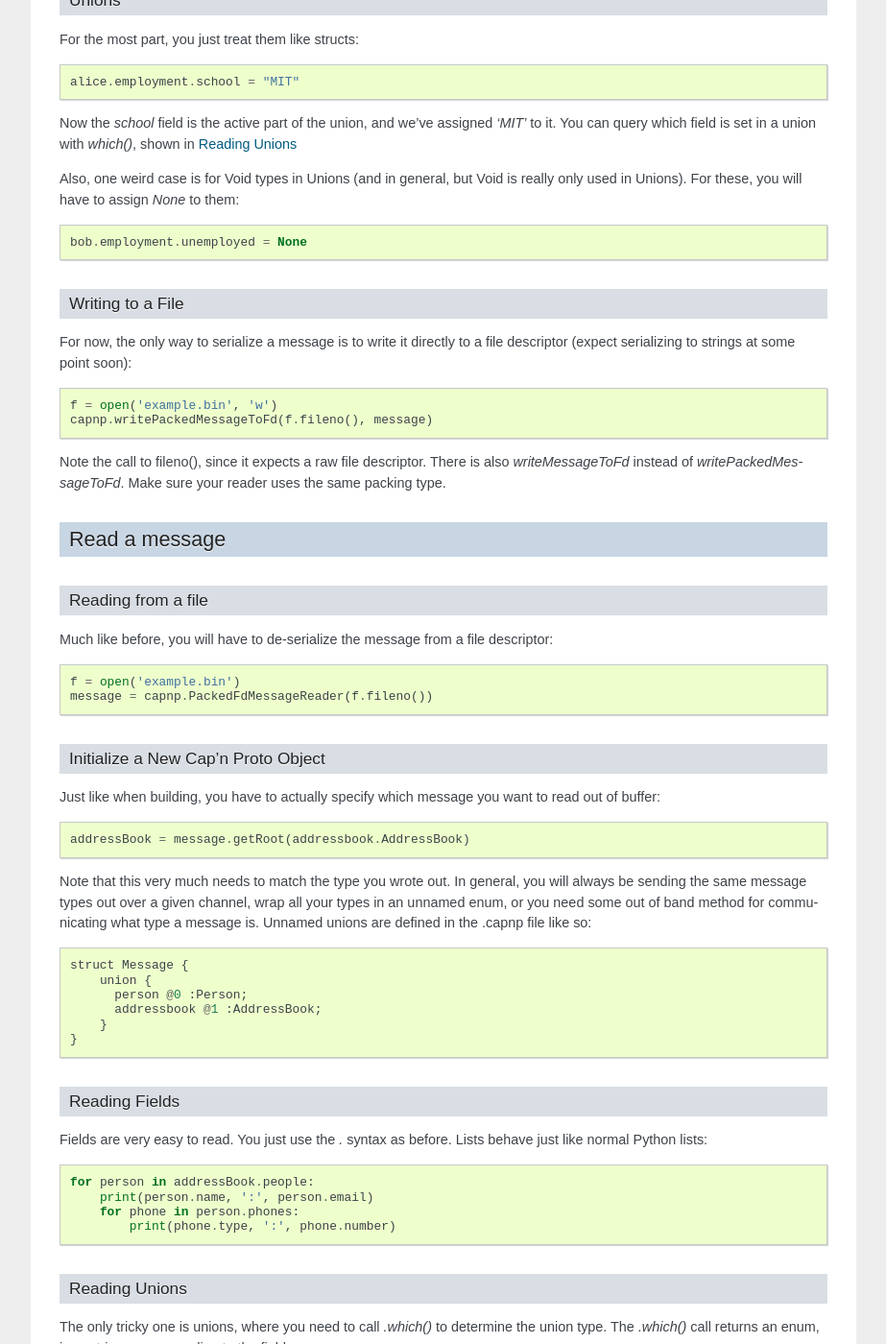
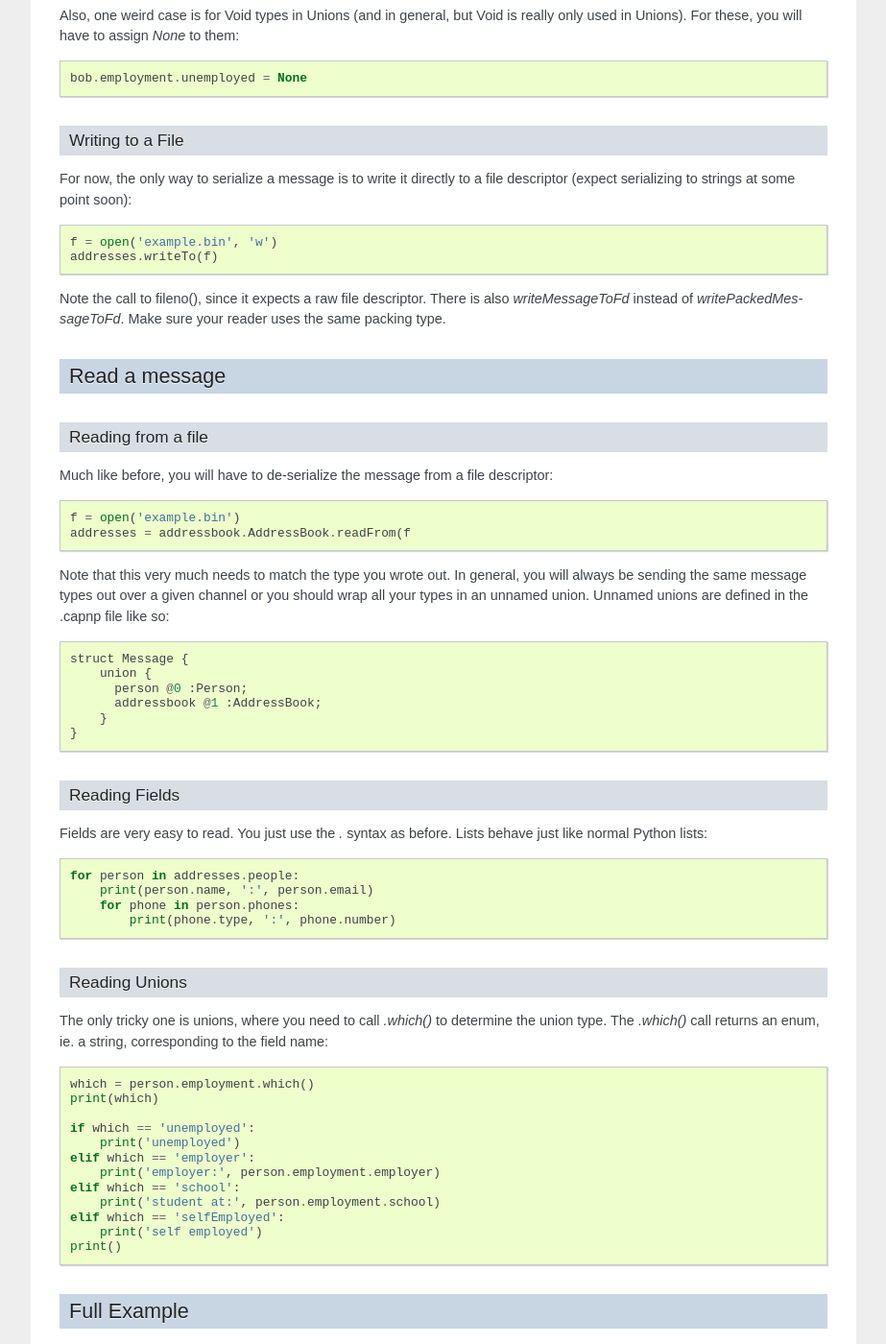
Before and after one commit to capnproto/pycapnp, a Sphinx documentation site: the page built from docs/quickstart.rst, in a window 1280 px wide and 1400 px high, scrolled down 2856 px. Shown: the whole window at 96% size, without its empty margins (198-1121 px from the left). Built offline with Sphinx 7.4.7, drawn with Linux system fonts in a browser that asks for light colours; the version number could not be read and is left out; some of the changed text lies outside the part shown.

Commit message:
Update preferred method for reading/writing messages from files

```diff
--- a/docs/quickstart.rst
+++ b/docs/quickstart.rst
@@ -22,7 +22,7 @@ Note that we assign the loaded module to a variable, named `addressbook`. We'll
 
 You can also provide an absolute path to the Cap'n Proto schema you wish to load. Otherwise, it will only look in the current working directory.
 
-For future reference, here is the Cap'n Proto schema. Also available in the github repository under examples/addressbook.capnp::
+For future reference, here is the Cap'n Proto schema. Also available in the github repository under `examples/addressbook.capnp <https://github.com/jparyani/pycapnp/tree/master/examples>`_::
 
     # addressbook.capnp
     0x934efea7f017fff0;
@@ -70,19 +70,12 @@ Const values show up just as you'd expect under the loaded schema. For example::
 Build a message
 ------------------
 
-Message Builder
-~~~~~~~~~~~~~~~~~~~
-
-First you need to allocate a MessageBuilder for your message to go in. There is only 1 message allocator available at the moment (Malloc), although there may be more varied kinds in the future::
-
-    message = capnp.MallocMessageBuilder()
-
 Initialize a New Cap'n Proto Object
 ~~~~~~~~~~~~~~~~~~~~~~~~~~~~~~~~~~~
 
 Now that you have a message buffer, you need to allocate an actual object that is from your schema. In this case, we will allocate an `AddressBook`::
 
-    addressBook = message.initRoot(addressbook.AddressBook)
+    addresses = addressbook.AddressBook.newMessage()
 
 Notice that we used `addressbook` from the previous section: `Load a Cap'n Proto Schema`_.
 
@@ -153,7 +146,7 @@ Writing to a File
 For now, the only way to serialize a message is to write it directly to a file descriptor (expect serializing to strings at some point soon)::
 
     f = open('example.bin', 'w')
-    capnp.writePackedMessageToFd(f.fileno(), message)
+    addresses.writeTo(f)
 
 Note the call to fileno(), since it expects a raw file descriptor. There is also `writeMessageToFd` instead of `writePackedMessageToFd`. Make sure your reader uses the same packing type.
 
@@ -166,16 +159,9 @@ Reading from a file
 Much like before, you will have to de-serialize the message from a file descriptor::
 
     f = open('example.bin')
-    message = capnp.PackedFdMessageReader(f.fileno())
+    addresses = addressbook.AddressBook.readFrom(f
 
-Initialize a New Cap'n Proto Object
-~~~~~~~~~~~~~~~~~~~~~~~~~~~~~~~~~~~~
-
-Just like when building, you have to actually specify which message you want to read out of buffer::
-
-    addressBook = message.getRoot(addressbook.AddressBook)
-
-Note that this very much needs to match the type you wrote out. In general, you will always be sending the same message types out over a given channel, wrap all your types in an unnamed enum, or you need some out of band method for communicating what type a message is. Unnamed unions are defined in the .capnp file like so::
+Note that this very much needs to match the type you wrote out. In general, you will always be sending the same message types out over a given channel or you should wrap all your types in an unnamed union. Unnamed unions are defined in the .capnp file like so::
 
     struct Message {
         union {
@@ -189,7 +175,7 @@ Reading Fields
 
 Fields are very easy to read. You just use the `.` syntax as before. Lists behave just like normal Python lists::
 
-    for person in addressBook.people:
+    for person in addresses.people:
         print(person.name, ':', person.email)
         for phone in person.phones:
             print(phone.type, ':', phone.number)
@@ -224,10 +210,9 @@ Here is a full example reproduced from `examples/example.py <https://github.com/
     this_dir = os.path.dirname(__file__)
     addressbook = capnp.load(os.path.join(this_dir, 'addressbook.capnp'))
 
-    def writeAddressBook(fd):
-        message = capnp.MallocMessageBuilder()
-        addressBook = message.initRoot(addressbook.AddressBook)
-        people = addressBook.init('people', 2)
+    def writeAddressBook(file):
+        addresses = addressbook.AddressBook.newMessage()
+        people = addresses.init('people', 2)
 
         alice = people[0]
         alice.id = 123
@@ -249,14 +234,13 @@ Here is a full example reproduced from `examples/example.py <https://github.com/
         bobPhones[1].type = 'work'
         bob.employment.unemployed = None
 
-        capnp.writePackedMessageToFd(fd, message)
+        addresses.writeTo(file)
 
 
-    def printAddressBook(fd):
-        message = capnp.PackedFdMessageReader(f.fileno())
-        addressBook = message.getRoot(addressbook.AddressBook)
+    def printAddressBook(file):
+        addresses = addressbook.AddressBook.readFrom(file)
 
-        for person in addressBook.people:
+        for person in addresses.people:
             print(person.name, ':', person.email)
             for phone in person.phones:
                 print(phone.type, ':', phone.number)
@@ -277,7 +261,7 @@ Here is a full example reproduced from `examples/example.py <https://github.com/
 
     if __name__ == '__main__':
         f = open('example', 'w')
-        writeAddressBook(f.fileno())
+        writeAddressBook(f)
 
         f = open('example', 'r')
-        printAddressBook(f.fileno())
+        printAddressBook(f)
--- a/setup.py
+++ b/setup.py
@@ -61,7 +61,7 @@ setup(
     author_email="pypi-contact@jparyani.com",
     url = 'https://github.com/jparyani/pycapnp',
     download_url = 'https://github.com/jparyani/pycapnp/archive/v%s.zip' % VERSION,
-    keywords = ['capnp', 'capnproto'],
+    keywords = ['capnp', 'capnproto', "Cap'n Proto"],
     classifiers = [
         'Development Status :: 3 - Alpha',
         'Intended Audience :: Developers',
```
Also changed, not shown: capnp/__init__.py (+5 -7 lines), docs/capnp.rst (+0 -28 lines), 3 other files.
